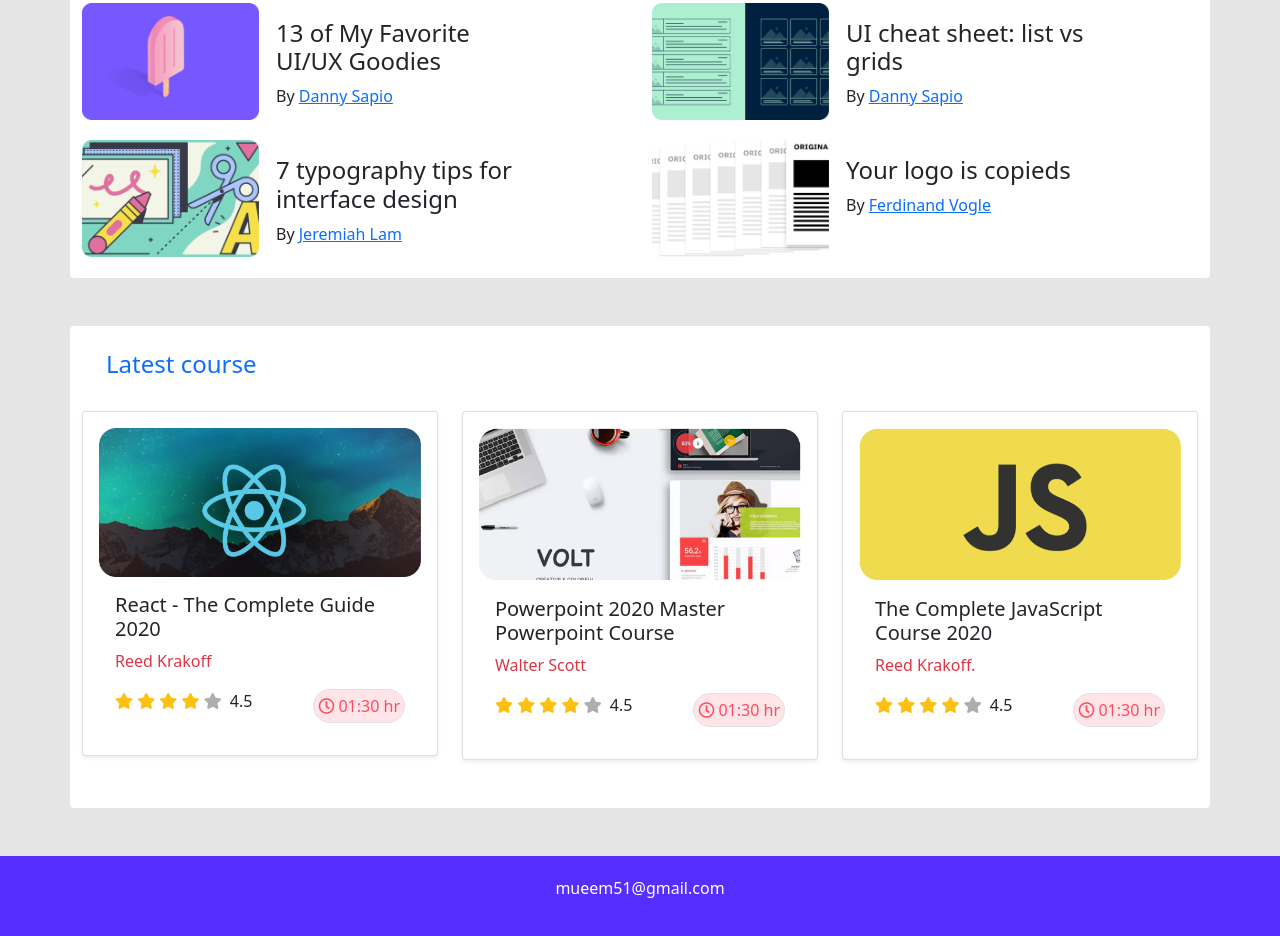
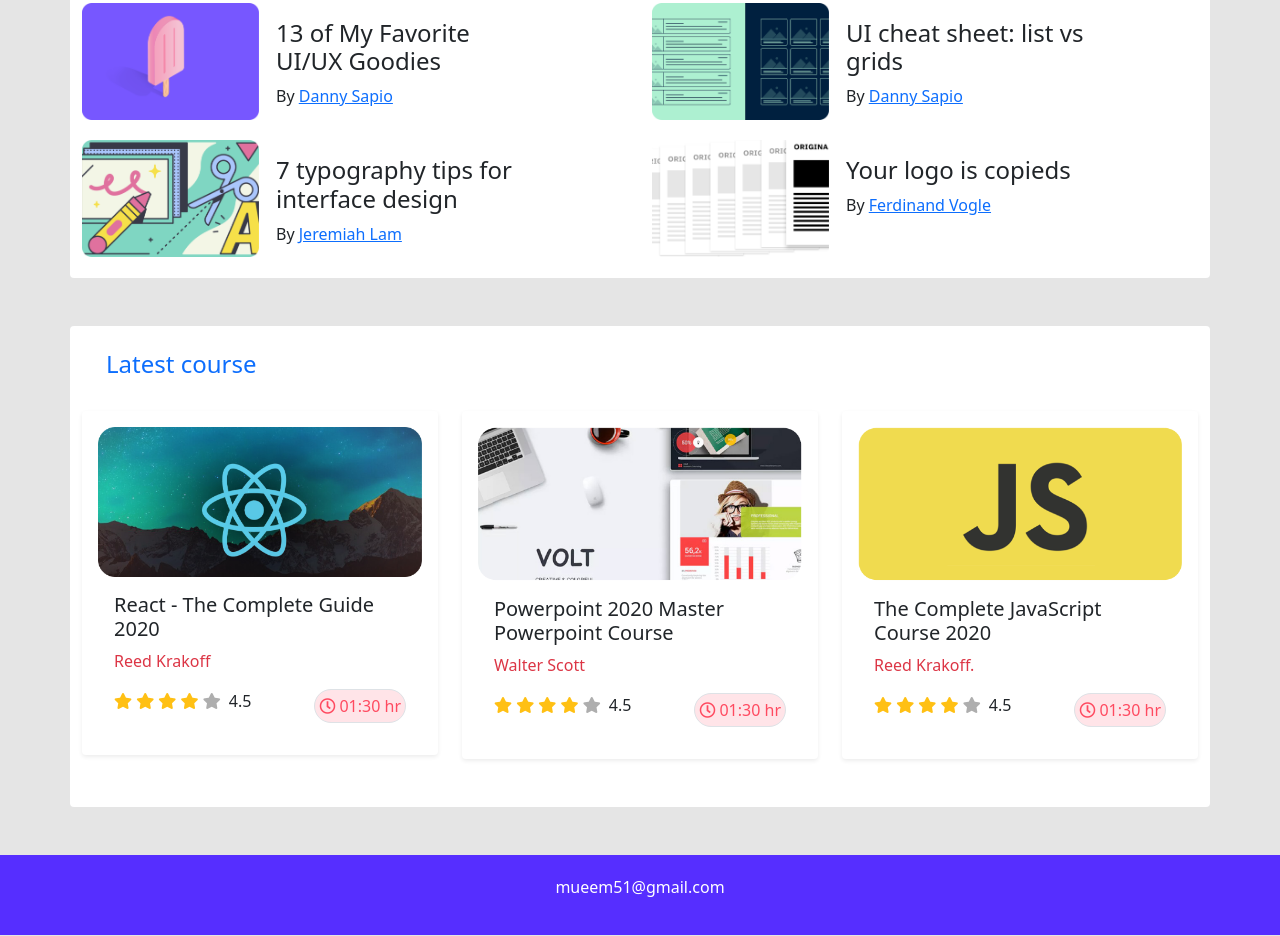
Before and after one commit to Mueem-Nahid/leader-board-bootstrap5, a plain HTML site: page index.html in a window 1280 px wide. Shown: the part 494-1430 px from the top of the page. Drawn offline with nearby package versions, Linux system fonts and the light colour scheme.

Commit message:
border removed

```diff
--- a/index.html
+++ b/index.html
@@ -148,7 +148,7 @@
 
             <div class="row row-cols-1 row-cols-md-3">
               <div class="col mb-5">
-                <div class="card h-90 p-3 shadow-sm p-3 bg-body rounded">
+                <div class="card h-90 p-3 shadow-sm p-3 bg-body rounded border-0">
                   <img src="images/courses/course-1.png" class="card-img-top" alt="...">
                   <div class="card-body">
                     <h5 class="card-title">React - The Complete Guide 2020</h5>
@@ -170,7 +170,7 @@
               </div>
 
               <div class="col mb-5">
-                <div class="card h-90 p-3 shadow-sm p-3 bg-body rounded">
+                <div class="card h-90 p-3 shadow-sm p-3 bg-body rounded border-0">
                   <img src="images/courses/course-2.png" class="card-img-top" alt="...">
                   <div class="card-body">
                     <h5 class="card-title">Powerpoint 2020 Master Powerpoint Course</h5>
@@ -192,7 +192,7 @@
               </div>
 
               <div class="col mb-5">
-                <div class="card h-90 p-3 shadow-sm p-3 bg-body rounded">
+                <div class="card h-90 p-3 shadow-sm p-3 bg-body rounded border-0">
                   <img src="images/courses/course-3.png" class="card-img-top" alt="...">
                   <div class="card-body">
                     <h5 class="card-title">The Complete JavaScript Course 2020</h5>
```
